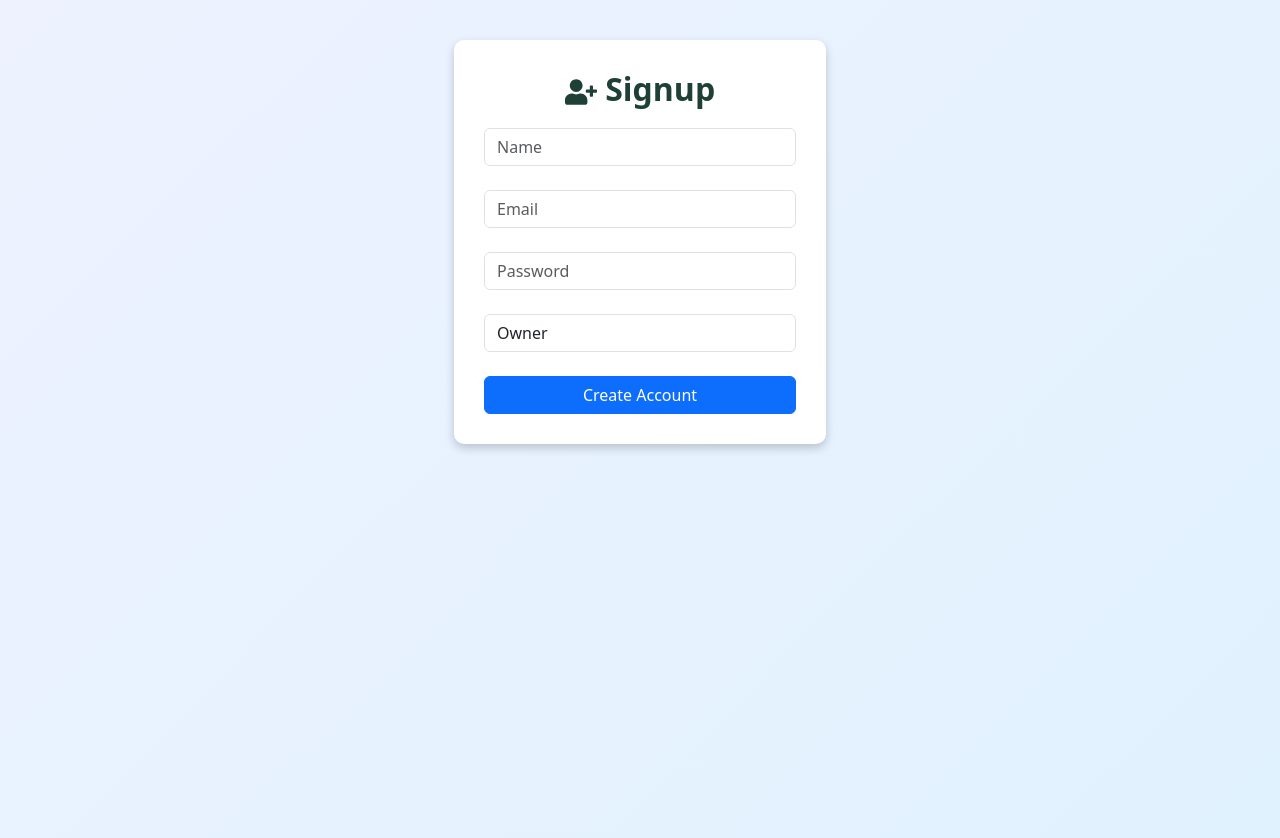
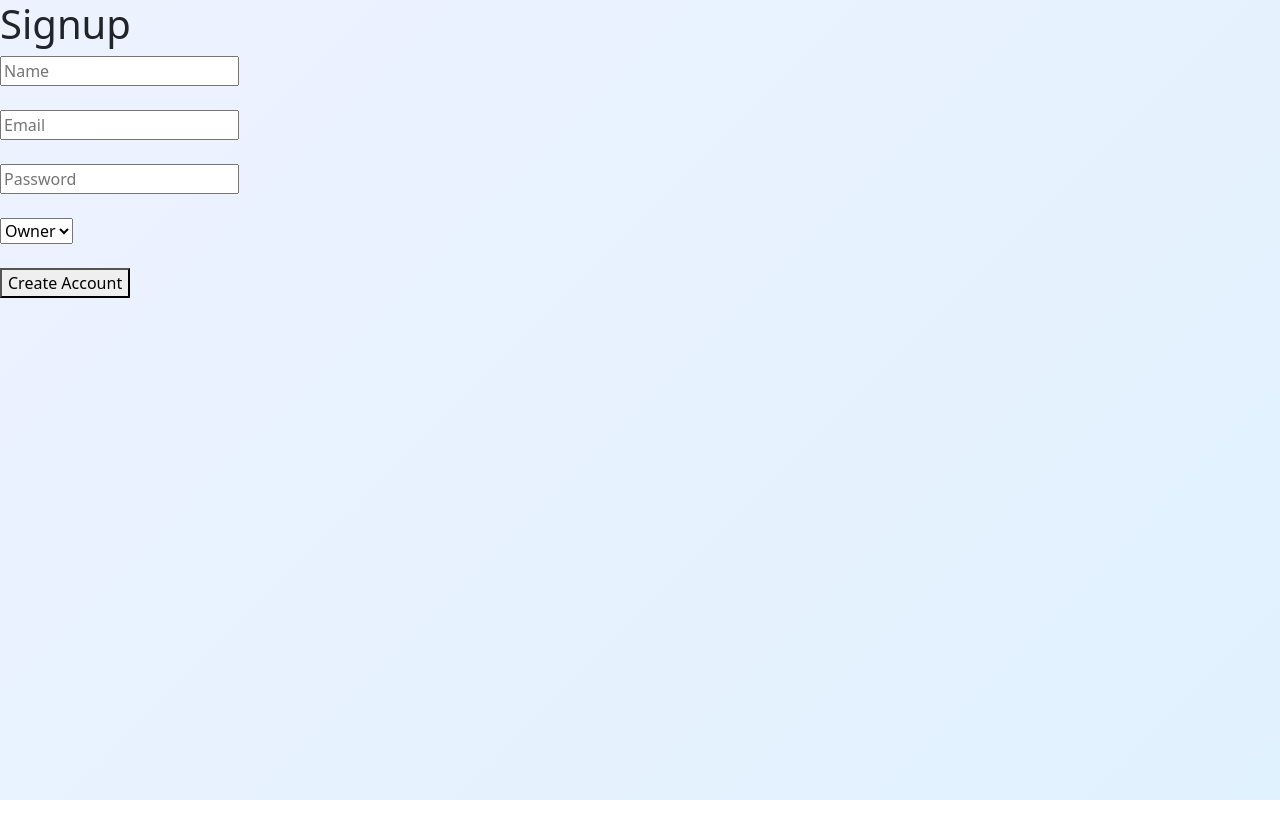
Before and after one commit to yakshithakamma258-collab/campusride, a React (Create React App) app in the folder frontend/: page /signup in a window 1280 px wide. After the commit the page ends 800 px from the top, so only its background shows below. Built offline with nearby package versions, Linux system fonts and the light colour scheme.

Commit message:
fixed signup

```diff
--- a/frontend/src/pages/Signup.js
+++ b/frontend/src/pages/Signup.js
@@ -1,60 +1,61 @@
 import { useState } from "react";
 import axios from "axios";
-import { FaUserPlus } from "react-icons/fa";
-import "./../App.css";
 
 function Signup(){
 
-const [name,setName]=useState("");
-const [email,setEmail]=useState("");
-const [password,setPassword]=useState("");
-const [role,setRole]=useState("renter");
+const [name,setName] = useState("");
+const [email,setEmail] = useState("");
+const [password,setPassword] = useState("");
+const [role,setRole] = useState("renter");
 
-const signup = async ()=>{
+const signup = async () => {
 
 try{
 
-await axios.post("https://campusride-1.onrender.com/api/bikes",{
-name,email,password,role
-});
+await axios.post(
+"https://campusride-1.onrender.com/api/auth/signup",
+{
+name,
+email,
+password,
+role
+}
+);
 
 alert("Account created successfully");
+window.location.href="/";
 
 }catch(err){
-alert(err.response?.data?.message || "Signup failed");
+alert("Signup failed");
+console.log(err);
 }
 
 };
 
 return(
 
-<div className="container">
+<div>
 
-<div className="container-box col-md-4 mx-auto text-center">
+<h1>Signup</h1>
 
-<h2 className="dashboard-title"><FaUserPlus/> Signup</h2>
+<input placeholder="Name" onChange={(e)=>setName(e.target.value)} />
+<br/><br/>
 
-<input className="form-control" placeholder="Name" onChange={(e)=>setName(e.target.value)}/>
-<br/>
+<input placeholder="Email" onChange={(e)=>setEmail(e.target.value)} />
+<br/><br/>
 
-<input className="form-control" placeholder="Email" onChange={(e)=>setEmail(e.target.value)}/>
-<br/>
+<input placeholder="Password" type="password"
+onChange={(e)=>setPassword(e.target.value)} />
+<br/><br/>
 
-<input className="form-control" placeholder="Password" type="password" onChange={(e)=>setPassword(e.target.value)}/>
-<br/>
-
-<select className="form-control" onChange={(e)=>setRole(e.target.value)}>
+<select onChange={(e)=>setRole(e.target.value)}>
 <option value="owner">Owner</option>
 <option value="renter">Renter</option>
 </select>
 
-<br/>
+<br/><br/>
 
-<button className="btn btn-primary w-100" onClick={signup}>
-Create Account
-</button>
-
-</div>
+<button onClick={signup}>Create Account</button>
 
 </div>
 
```
